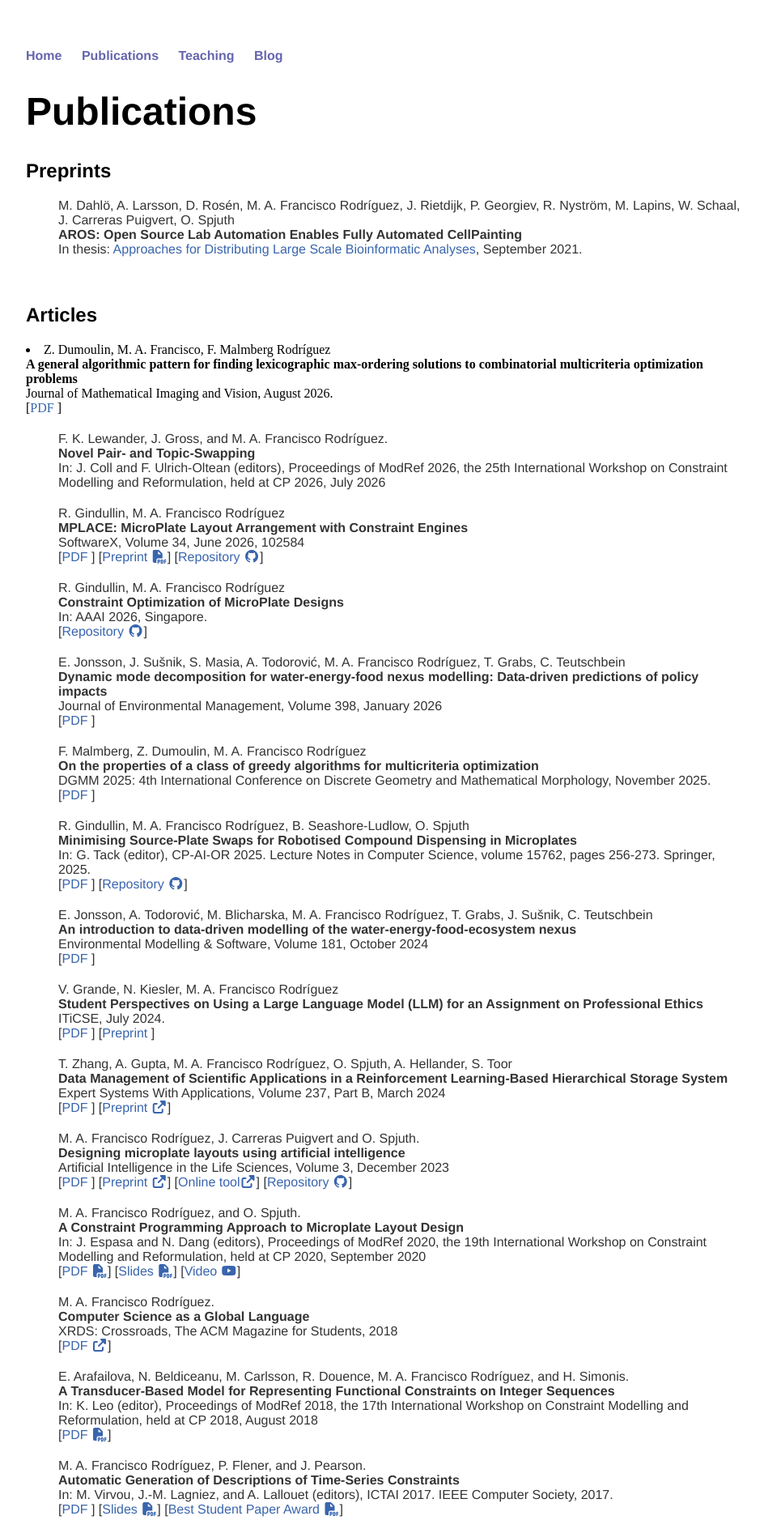
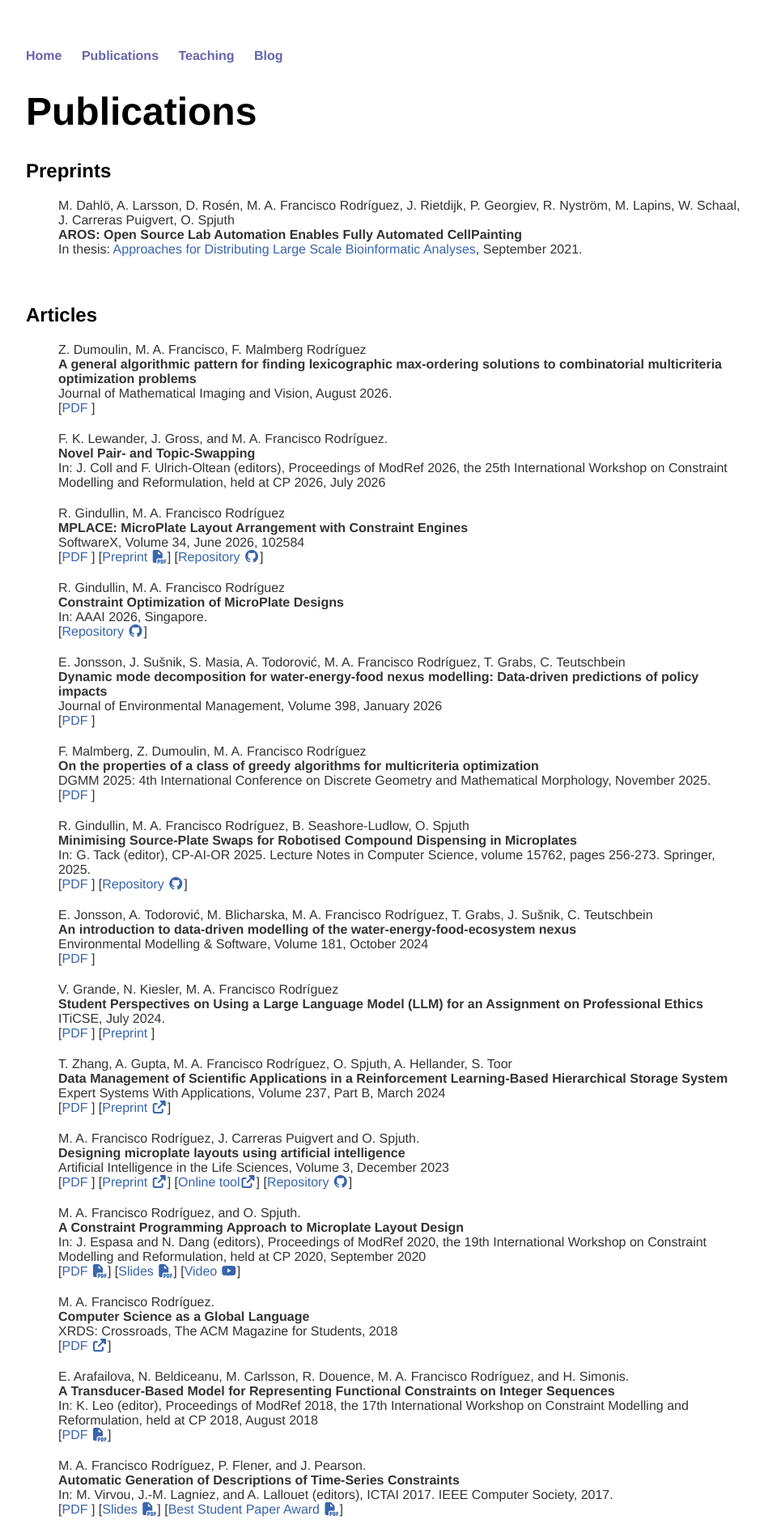
Before and after one commit to andreina-francisco/andreina-francisco.github.io, a Jekyll site: the page built from cv/index.html, in a window 1280 px wide. Shown: the top 1893 px of the page at 81% size, without its empty margins (160-1104 px from the left). Built offline with Jekyll 4.4.1, drawn with Linux system fonts in a browser that asks for light colours; nearby versions of some CDN libraries; a style sheet for code colours, icons or effects is not loaded.

Commit message:
Update index.html

```diff
--- a/cv/index.html
+++ b/cv/index.html
@@ -24,6 +24,8 @@ title: Mar&iacute;a Andre&iacute;na Francisco Rodr&iacute;guez
 
   <h2>Articles</h2>
 
+  <ul class="publist">
+
     <li class="pub @">
     <span class="author">Z. Dumoulin, M. A. Francisco, F. Malmberg
     Rodr&iacute;guez</span><br />
@@ -36,7 +38,6 @@ title: Mar&iacute;a Andre&iacute;na Francisco Rodr&iacute;guez
     class="ai ai-doi ai-1x"></i></a>]
     </li>
 
-  <ul class="publist">
     <li class="pub @">
     <span class="author">F. K. Lewander, J. Gross, and M. A. Francisco Rodr&iacute;guez.</span><br />
     <span class="title">Novel Pair- and Topic-Swapping</span><br />
```
Lines whose indentation alone changed are shown as unchanged.
